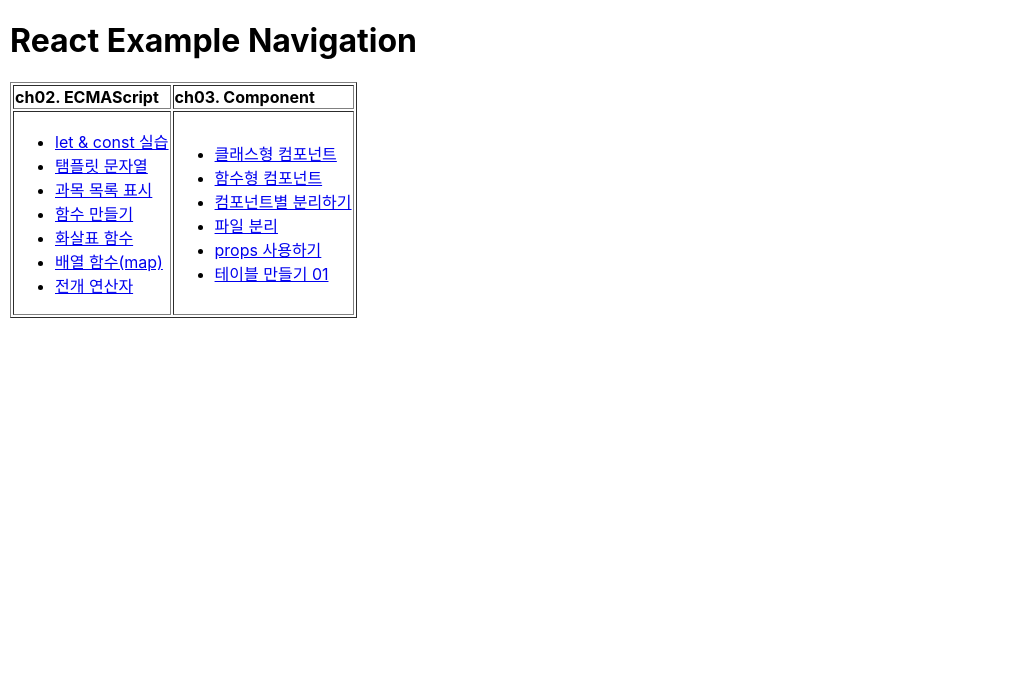
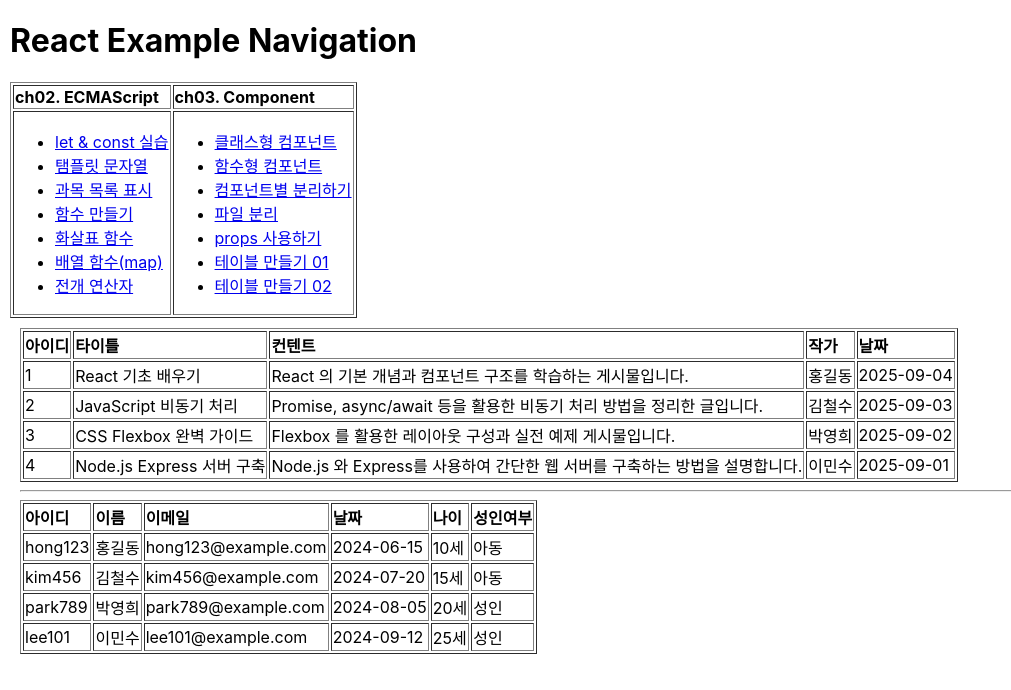
Before and after one commit to seungkyu17/reactonly_project, a React (Create React App) app: page /array_and_table_02 in a window 1280 px wide. Shown: the top 690 px of the page, without its empty margins (0-1011 px from the left). Built offline with nearby package versions, Linux system fonts and the light colour scheme.

Commit message:
for react project

```diff
--- a/src/components/ch03.component/array_and_table_02.js
+++ b/src/components/ch03.component/array_and_table_02.js
@@ -1,5 +1,5 @@
-import Board from './ui/BoardList02';
-import Member from './ui/MemberList02.js';
+import Board from './ui/BoardList01';
+import Member from './ui/MemberList01';
 
 function App() {
     console.log('샘플');
--- /dev/null
+++ b/src/components/ch03.component/ui/BoardList01.js
@@ -0,0 +1,38 @@
+function App() {
+    const boardList = [
+        { id: 1, title: "React 기초 배우기", content: "React 의 기본 개념과 컴포넌트 구조를 학습하는 게시물입니다.", author: "홍길동", date: "2025-09-04" },
+        { id: 2, title: "JavaScript 비동기 처리", content: "Promise, async/await 등을 활용한 비동기 처리 방법을 정리한 글입니다.", author: "김철수", date: "2025-09-03" },
+        { id: 3, title: "CSS Flexbox 완벽 가이드", content: "Flexbox 를 활용한 레이아웃 구성과 실전 예제 게시물입니다.", author: "박영희", date: "2025-09-02" },
+        { id: 4, title: "Node.js Express 서버 구축", content: "Node.js 와 Express를 사용하여 간단한 웹 서버를 구축하는 방법을 설명합니다.", author: "이민수", date: "2025-09-01" }
+    ];
+
+    const trList = boardList.map((board) => (
+        <tr key={board.id}>
+            <td>{board.id}</td>
+            <td>{board.title}</td>
+            <td>{board.content}</td>
+            <td>{board.author}</td>
+            <td>{board.date}</td>
+        </tr>
+
+    ));
+
+    return (
+        <table border="1">
+            <thead>
+                <tr>
+                    <th>아이디</th>
+                    <th>타이틀</th>
+                    <th>컨텐트</th>
+                    <th>작가</th>
+                    <th>날짜</th>
+                </tr>
+            </thead>
+            <tbody>
+                {trList}
+            </tbody>
+        </table>
+    )
+};
+
+export default App;
--- /dev/null
+++ b/src/components/ch03.component/ui/MemberList01.js
@@ -0,0 +1,50 @@
+function App() {
+    const memberList = [
+        { id: "hong123", name: "홍길동", email: "hong123@example.com", joinDate: "2024-06-15", age: 10 },
+        { id: "kim456", name: "김철수", email: "kim456@example.com", joinDate: "2024-07-20", age: 15 },
+        { id: "park789", name: "박영희", email: "park789@example.com", joinDate: "2024-08-05", age: 20 },
+        { id: "lee101", name: "이민수", email: "lee101@example.com", joinDate: "2024-09-12", age: 25 }
+    ];
+
+    //나이에 따른 성인여부 현황
+    const getComment = (age) => {
+        if (age < 18) return '아동';
+        if (age < 30) return '성인';
+        return '노인';
+    };
+
+    const MemberTable = (
+        <table border="1">
+            <thead>
+                <tr>
+                    <th>아이디</th>
+                    <th>이름</th>
+                    <th>이메일</th>
+                    <th>날짜</th>
+                    <th>나이</th>
+                    <th>성인여부</th>
+                </tr>
+            </thead>
+            <tbody>
+                {memberList.map((member) => (
+                    <tr key={member.id}>
+                        <td>{member.id}</td>
+                        <td>{member.name}</td>
+                        <td>{member.email}</td>
+                        <td>{member.joinDate}</td>
+                        <td>{member.age}세</td>
+                        <td>{getComment(member.age)}</td>
+                    </tr>
+                ))}
+            </tbody>
+        </table>
+    );
+
+    return (
+        <div>
+            {MemberTable}
+        </div>
+    );
+}
+
+export default App;
--- a/src/routes/AppRoutes.js
+++ b/src/routes/AppRoutes.js
@@ -21,6 +21,7 @@
 import AppFileSeparator from '../components/ch03.component/file_separator';
 import AppUseProps from '../components/ch03.component/use_props';
 import AppMakeTable01 from '../components/ch03.component/array_and_table_01';
+import AppMakeTable02 from '../components/ch03.component/array_and_table_02';
 
 function AppRoutes() {
     return (
@@ -41,6 +42,7 @@
             <Route path='/file_separator' element={<AppFileSeparator />} />
             <Route path='/use_props' element={<AppUseProps />} />
             <Route path='/array_and_table_01' element={<AppMakeTable01 />} />
+            <Route path='/array_and_table_02' element={<AppMakeTable02 />} />
         </Routes>
     );
 };
--- a/src/routes/menuData.js
+++ b/src/routes/menuData.js
@@ -22,6 +22,7 @@
             { path: '/file_separator', label: '파일 분리' },
             { path: '/use_props', label: 'props 사용하기' },
             { path: '/array_and_table_01', label: '테이블 만들기 01' },
+            { path: '/array_and_table_02', label: '테이블 만들기 02' }
         ]
     },
     //여기에 4장, 5장... 내용을 계속 추가하면 됩니다.
```
